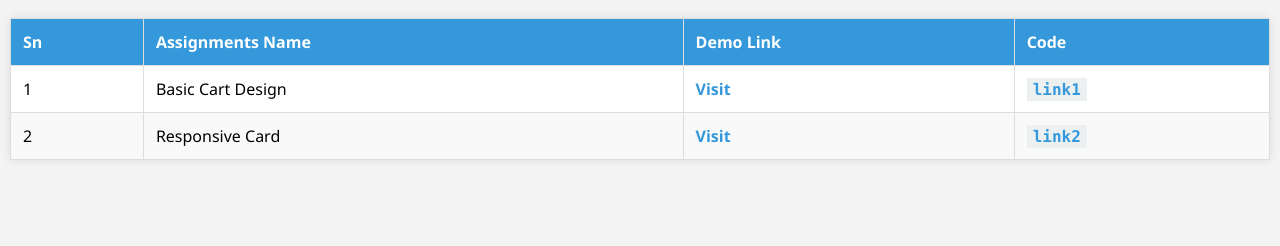
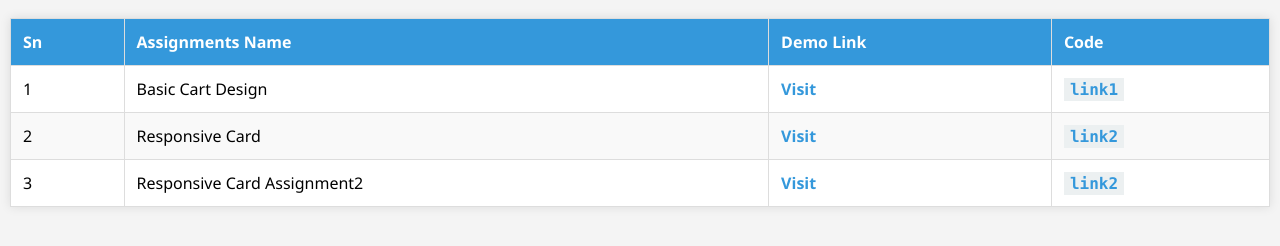
Before and after one commit to smanish2055/Manish.github.io, a plain HTML site: page index.html in a window 1280 px wide. Shown: the part 326-572 px from the top of the page. Drawn offline with Linux system fonts and the light colour scheme.

Commit message:
commit
assignment2

```diff
--- a/index.html
+++ b/index.html
@@ -126,6 +126,22 @@
             >
           </td>
         </tr>
+
+        <tr>
+          <td>3</td>
+          <td>Responsive Card Assignment2</td>
+          <td>
+            <a href="./Assignment2/index.html">Visit</a>
+          </td>
+          <td>
+            <code
+              ><a
+                href="https://github.com/smanish2055/smanish2055.github.io/tree/Assignments/Assignment2"
+                >link2</a
+              ></code
+            >
+          </td>
+        </tr>
         <!-- Add more rows as needed -->
       </tbody>
     </table>
```
